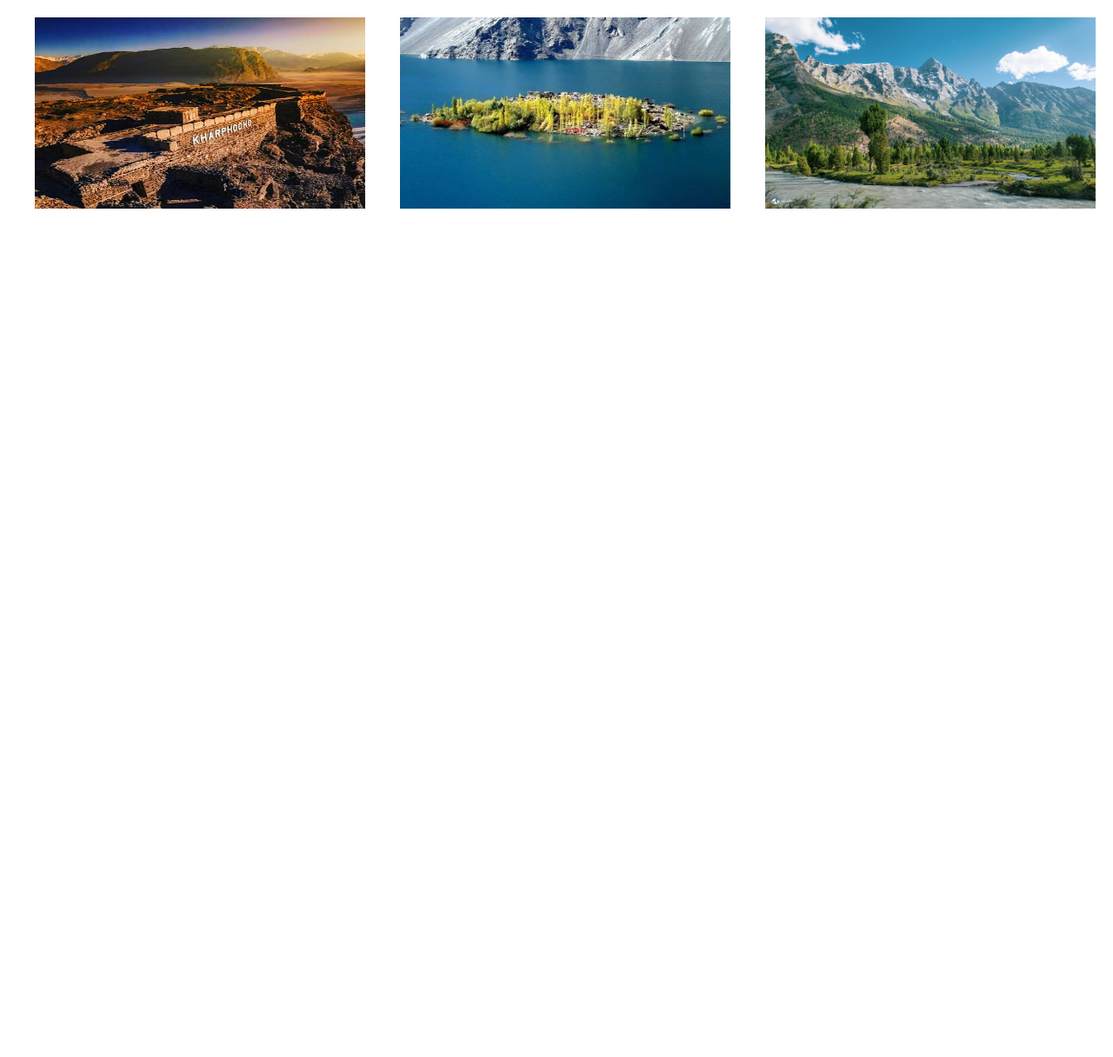
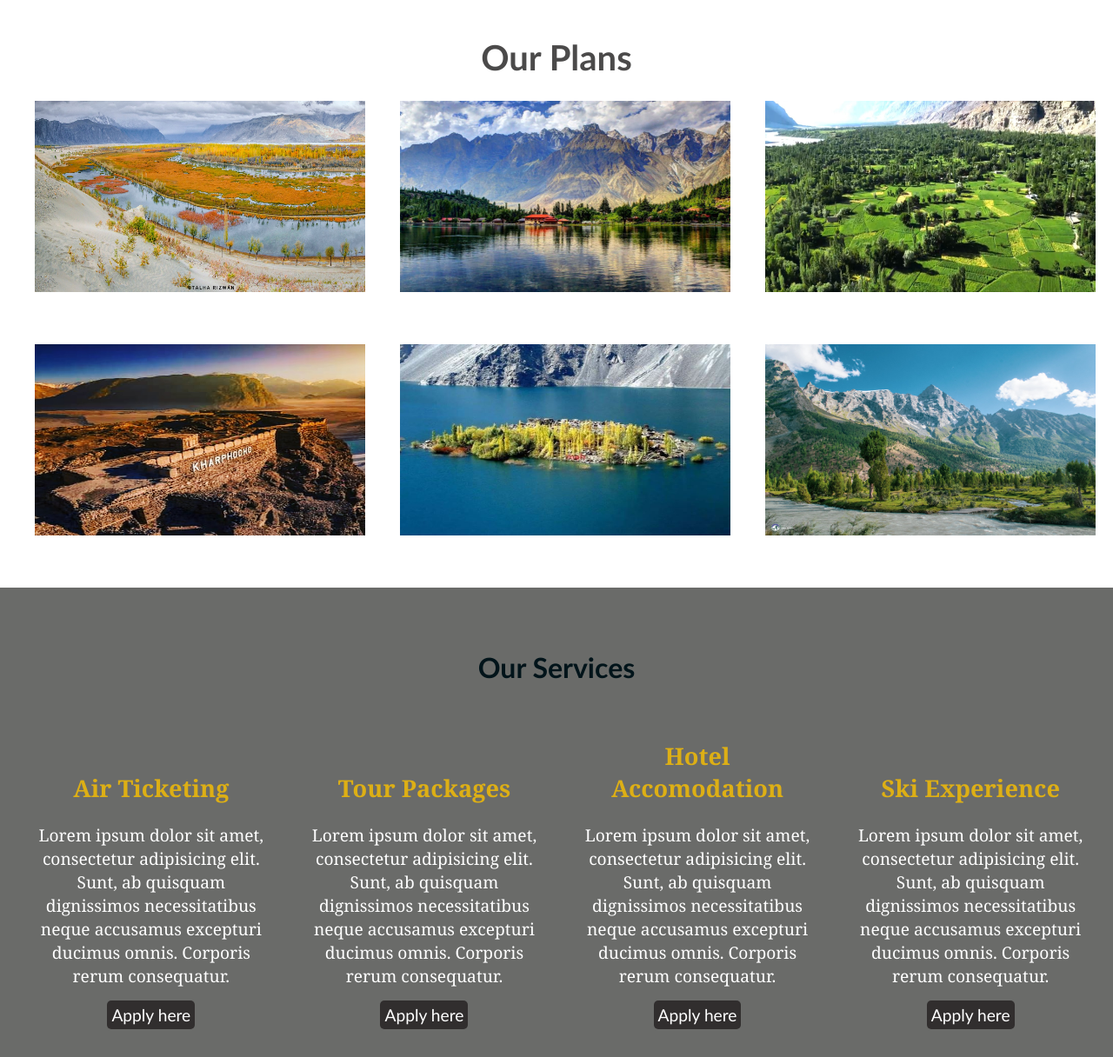
Before and after one commit to Sajidali087/MyWebPage, a plain HTML site: page index.html in a window 1280 px wide. Shown: the part 2274-3490 px from the top of the page at 87% size. Before the commit the page ends 2574 px from the top, so only its background shows below. Drawn offline with Linux system fonts and the light colour scheme.

Commit message:
Write html and css for Service portion and also modified style for other portion

```diff
--- a/index.css
+++ b/index.css
@@ -208,7 +208,9 @@ nav ul {
     width: 100%;
     margin: 0 auto;
     padding: 50px;
-    margin-left: 20px;
+    /* margin-left: 20px; */
+    margin-top: 60px;
+    background-color: rgb(193, 211, 130);
 }
 
 .ticket {
@@ -233,6 +235,7 @@ nav ul {
     width: 50%;
     height: auto;
     margin: 0 auto;
+    margin-top: 100px;
     /* background-color: yellow; */
 }
 
@@ -245,8 +248,8 @@ nav ul {
 }
 
 .cityinfo {
-    height: 350px;
-    width: 500px;
+    height: 500px;
+    width: 700px;
     /* align-items: self-end; */
     position: absolute;
     display: inline-block;
@@ -261,11 +264,11 @@ nav ul {
 #info{
     /* background-color: red; */
     width: 600px;
-    height: 250px;
+    height: 400px;
     margin-left: 220px;
-    margin-top: 50px;
+    margin-top: 80px;
     font-family: 'Segoe UI', Tahoma, Geneva, Verdana, sans-serif;
-    background-color: rgb(86, 105, 64);
+    background-color: rgb(255, 255, 255);
     padding: 10px;
 }
 .planheading{
@@ -280,7 +283,7 @@ nav ul {
     width: 100%;
     height: auto;
     margin: 0 auto;
-    margin-top: 500px;
+    margin-top: 750px;
 }
 .subscription{
     display: flex;
@@ -345,3 +348,56 @@ opacity: 80%;
 .plan:active{
     scale: 1.02;
 }
+
+/* Service Portion */
+
+.services{
+    width: 100%;
+    background-color: rgb(106, 107, 105);
+    font-family: 'Trebuchet MS', 'Lucida Sans Unicode', 'Lucida Grande', 'Lucida Sans', Arial, sans-serif;
+    padding-top: 50px;
+    text-align: center;
+    color: #01141a;
+}
+
+.subservice{
+    display: inline-block;
+    width: calc(25% - 10px);
+    /* margin: 0 auto; */
+    /* margin-left: 30px; */
+    /* background-color: rgb(86, 87, 84); */
+    margin-bottom: 50px;
+    /* display: flex; */
+    position: relative;
+    padding: 20px;
+    transition: all 0.2s ease-in-out;
+    padding-left: 30px;
+}
+.subheading{
+    font-family: Cambria, Cochin, Georgia, Times, 'Times New Roman', serif;
+    color: #ddaf15;
+    font-size: 170%;
+}
+.servicetext{
+    font-family: Cambria, Cochin, Georgia, Times, 'Times New Roman', serif;
+    color: white;
+    height: auto;
+    font-size: 120%;
+}
+.reserveseat{
+    background-color: rgb(49, 46, 46);
+    padding: 5px;
+    text-decoration: none;
+    font-size: 120%;
+    /* margin-top: 30px;  */
+    color: rgb(255, 255, 255);
+    border-radius: 5px;
+}
+.reserveseat:hover{
+    background-color: rgb(255, 255, 255);
+    color: rgb(49, 46, 46);
+}
+.reserveseat:active{
+    color: rgb(138, 57, 57);
+    background-color: rgb(46, 44, 44);
+}
--- a/index.html
+++ b/index.html
@@ -108,7 +108,7 @@
         </h2>
         <div>
             <div class="cityinfo">
-                <img src="shangrilla.jpg" alt="view" height="350px" width="500px">
+                <img src="shangrilla.jpg" alt="view" height="550px" Apply here0px">
             </div>
             <div class="cityinfo" id="info">
                 Lorem ipsum dolor sit amet consectetur adipisicing elit. Perspiciatis sit quia amet cupiditate quod
@@ -212,6 +212,31 @@
             </div>
         </div>
     </div>
+    <div class="services">
+        <h1 id="mainService">Our Services</h1>
+        <div class="subservice">
+            <h2 class="subheading">Air Ticketing</h2>
+            <p class="servicetext">Lorem ipsum dolor sit amet, consectetur adipisicing elit. Sunt, ab quisquam dignissimos necessitatibus neque accusamus excepturi ducimus omnis. Corporis rerum consequatur.</p>
+            <a href="#" class="reserveseat">Apply here</a>
+
+        </div>
+        <div class="subservice">
+            <h2 class="subheading">Tour Packages</h2>
+            <p class="servicetext">Lorem ipsum dolor sit amet, consectetur adipisicing elit. Sunt, ab quisquam dignissimos necessitatibus neque accusamus excepturi ducimus omnis. Corporis rerum consequatur.</p>
+            <a href="#" class="reserveseat">Apply here</a>
+        </div>
+        <div class="subservice">
+            <h2 class="subheading">Hotel Accomodation</h2>
+            <p class="servicetext">Lorem ipsum dolor sit amet, consectetur adipisicing elit. Sunt, ab quisquam dignissimos necessitatibus neque accusamus excepturi ducimus omnis. Corporis rerum consequatur.</p>
+            <a href="#" class="reserveseat">Apply here</a>
+        </div>
+        <div class="subservice">
+            <h2 class="subheading">Ski Experience</h2>
+            <p class="servicetext">Lorem ipsum dolor sit amet, consectetur adipisicing elit. Sunt, ab quisquam dignissimos necessitatibus neque accusamus excepturi ducimus omnis. Corporis rerum consequatur.</p>
+            <a href="#" class="reserveseat">Apply here</a>
+        </div>
+
+    </div>
 </body>
 
 </html>
```
